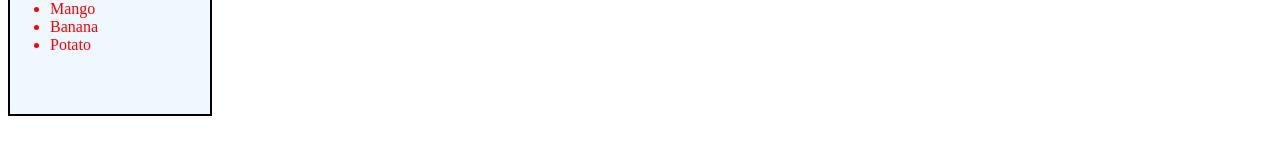
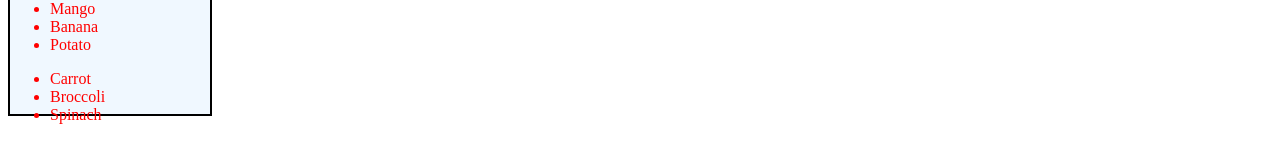
Before and after one commit to Sallieu07/learing_repo, a plain HTML site: page index.html in a window 1280 px wide. Shown: the part 168-330 px from the top of the page. Drawn offline with Linux system fonts and the light colour scheme.

Commit message:
I added new list

```diff
--- a/index.html
+++ b/index.html
@@ -22,6 +22,12 @@
             <li>Mango</li>
             <li>Banana</li>
             <li>Potato</li>
+        </ul>
+        <ul>
+            <li>Carrot</li>
+            <li>Broccoli</li>
+            <li>Spinach</li>
+        </ul>
     </div>
 </body>
 </html>
```
